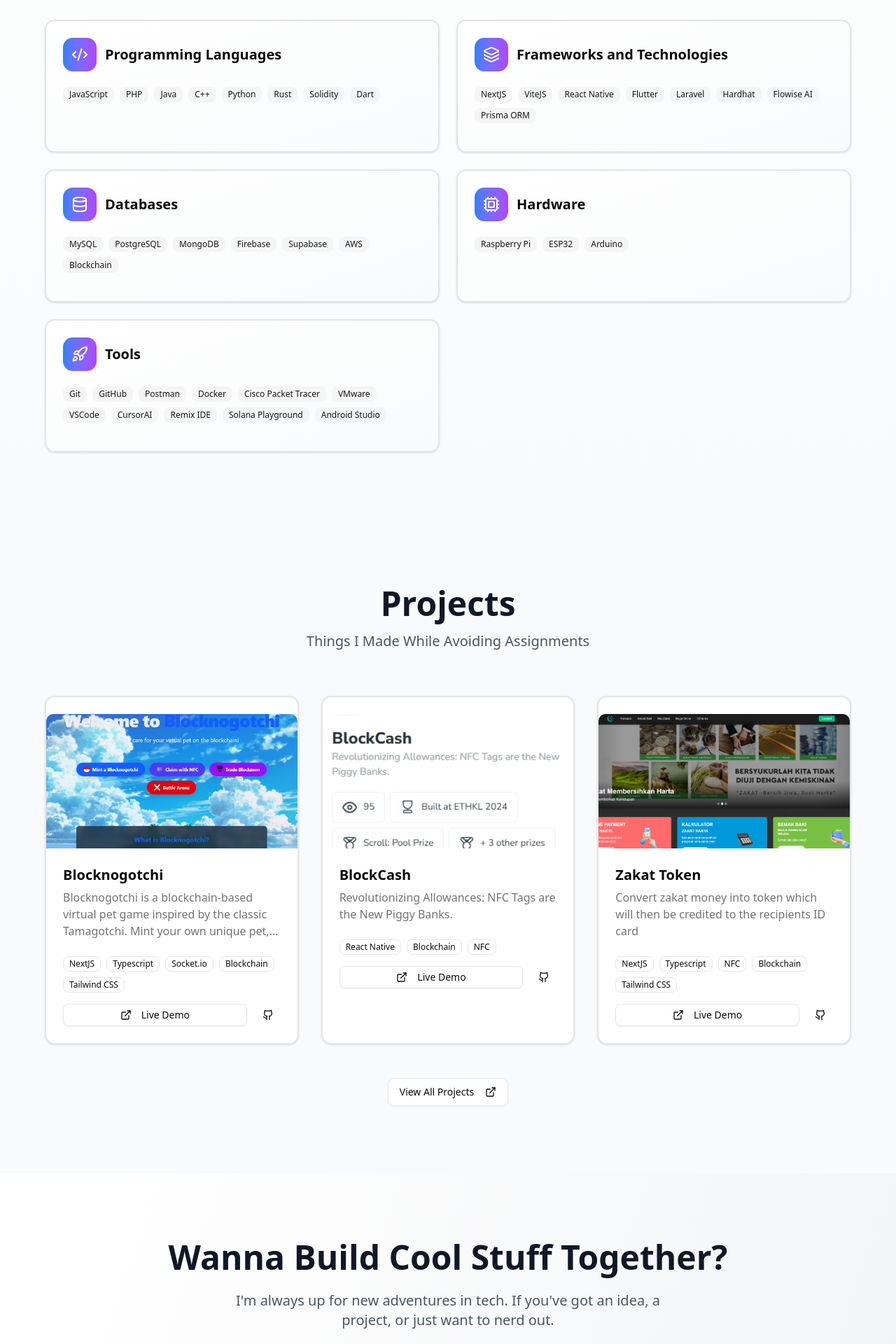
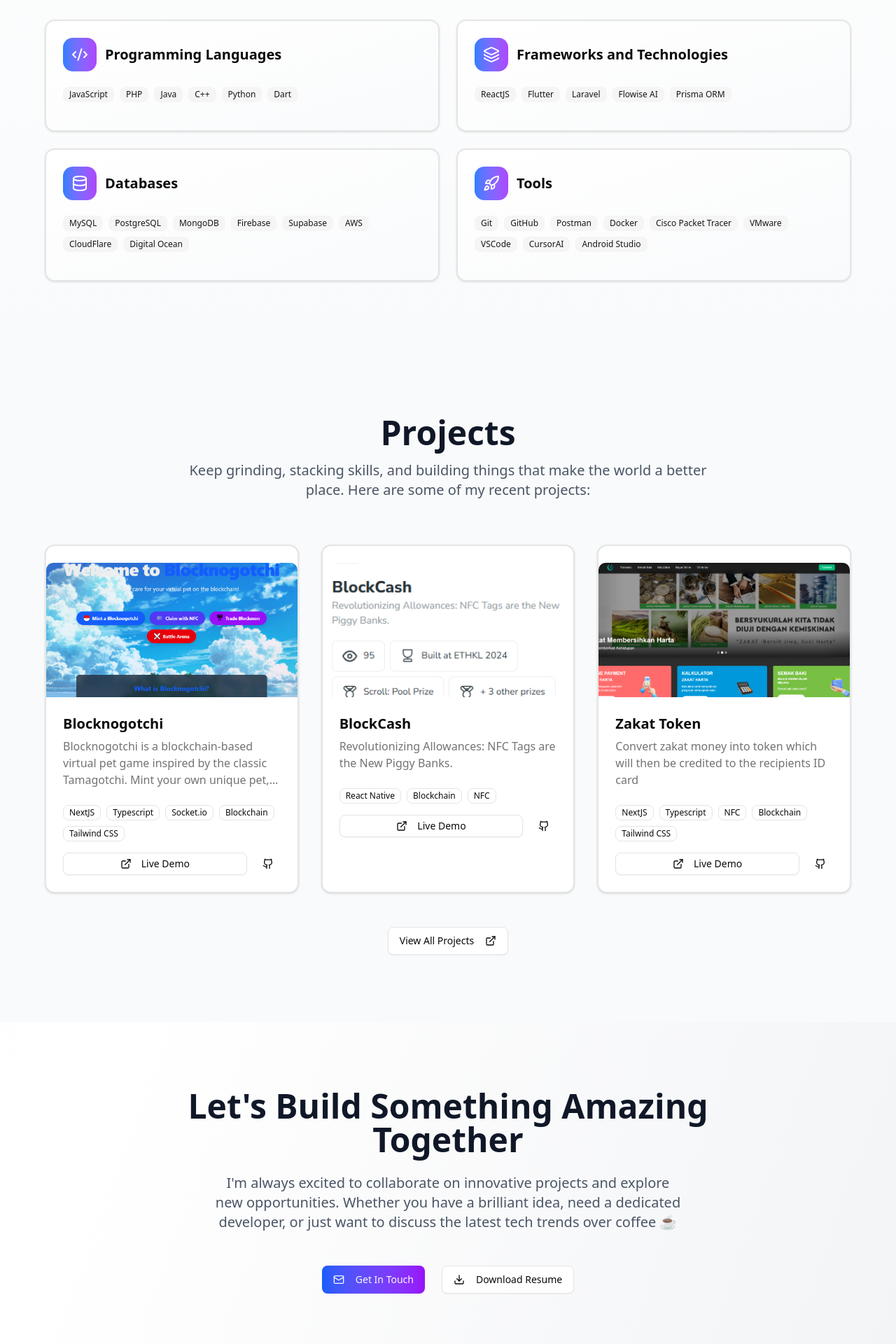
Before and after one commit to Feekkk/portfolio, a React (Vite) app: page / in a window 1280 px wide. Shown: the part 1540-3460 px from the top of the page at 70% size. Built offline with nearby package versions, Linux system fonts and the light colour scheme.

Commit message:
update personal info

```diff
--- a/src/Pages/Home.tsx
+++ b/src/Pages/Home.tsx
@@ -61,27 +61,22 @@ const Home = () => {
         {
             name: "Programming Languages",
             icon: Code2,
-            items: ["JavaScript", "PHP", "Java", "C++", "Python", "Rust", "Solidity", "Dart"]
+            items: ["JavaScript", "PHP", "Java", "C++", "Python", "Dart"]
         },
         {
             name: "Frameworks and Technologies",
             icon: Layers,
-            items: ["NextJS", "ViteJS", "React Native", "Flutter", "Laravel", "Hardhat", "Flowise AI", "Prisma ORM"]
+            items: ["ReactJS", "Flutter", "Laravel", "Flowise AI", "Prisma ORM"]
         },
         {
             name: "Databases",
             icon: Database,
-            items: ["MySQL", "PostgreSQL", "MongoDB", "Firebase", "Supabase", "AWS", "Blockchain"]
-        },
-        {
-            name: "Hardware",
-            icon: Cpu,
-            items: ["Raspberry Pi", "ESP32", "Arduino"]
+            items: ["MySQL", "PostgreSQL", "MongoDB", "Firebase", "Supabase", "AWS", "CloudFlare", "Digital Ocean"]
         },
         {
             name: "Tools",
             icon: Rocket,
-            items: ["Git", "GitHub", "Postman", "Docker", "Cisco Packet Tracer", "VMware", "VSCode", "CursorAI", "Remix IDE", "Solana Playground", "Android Studio"]
+            items: ["Git", "GitHub", "Postman", "Docker", "Cisco Packet Tracer", "VMware", "VSCode", "CursorAI", "Android Studio"]
         }
     ];
 
@@ -120,7 +115,7 @@ const Home = () => {
                             >
                                 Projects
                             </button>
-                            <a href="mailto:izhanhamdani11@gmail.com">
+                            <a href="mailto:wanafiq.d03@gmail.com">
                                 <Button variant="outline" size="sm">
                                     <Mail className="w-4 h-4 mr-2" />
                                     Contact
@@ -165,7 +160,7 @@ const Home = () => {
                                 >
                                     Projects
                                 </button>
-                                <a href="mailto:izhanhamdani11@gmail.com">
+                                <a href="mailto:wanafiq.d03@gmail.com">
                                     <Button variant="outline" size="sm" className="justify-start w-fit">
                                         <Mail className="w-4 h-4 mr-2" />
                                         Contact
@@ -374,7 +369,7 @@ const Home = () => {
                             Projects
                         </h2>
                         <p className="text-lg sm:text-xl text-gray-600 dark:text-gray-400 max-w-3xl mx-auto">
-                            Things I Made While Avoiding Assignments
+                            Keep grinding, stacking skills, and building things that make the world a better place. Here are some of my recent projects:
                         </p>
                     </div>
 
@@ -438,20 +433,20 @@ const Home = () => {
             <section className="py-16 sm:py-20 lg:py-24 px-4 sm:px-6">
     <div className="container mx-auto max-w-4xl text-center">
         <h2 className="text-3xl sm:text-4xl lg:text-5xl font-bold text-gray-900 dark:text-white mb-6">
-                        Wanna Build Cool Stuff Together?
+            Let's Build Something Amazing Together
         </h2>
         <p className="text-lg sm:text-xl text-gray-600 dark:text-gray-400 mb-8 lg:mb-12 max-w-2xl mx-auto">
-                        I'm always up for new adventures in tech. If you've got an idea, a project, or just want to nerd out.
+            I'm always excited to collaborate on innovative projects and explore new opportunities. Whether you have a brilliant idea, need a dedicated developer, or just want to discuss the latest tech trends over coffee ☕
         </p>
 
         <div className="flex flex-col sm:flex-row items-center justify-center space-y-4 sm:space-y-0 sm:space-x-6">
-                        <a href="mailto:izhanhamdani11@gmail.com">
+            <a href="mailto:wanafiq.d03@gmail.com">
                 <Button size="lg" className="w-full sm:w-auto bg-gradient-to-r from-blue-600 to-purple-600 hover:from-blue-700 hover:to-purple-700">
                     <Mail className="w-5 h-5 mr-2" />
                     Get In Touch
                 </Button>
             </a>
-                        <a href="/resume_real.pdf" download="Izhan_Resume.pdf">
+            <a href="/resume.pdf" download="Afiq_Resume.pdf">
                 <Button variant="outline" size="lg" className="w-full sm:w-auto">
                     <Download className="w-5 h-5 mr-2" />
                     Download Resume
```
Also changed, not shown: 2 other files (tests, documents, lock files or other folders). Lines whose indentation alone changed are shown as unchanged.
